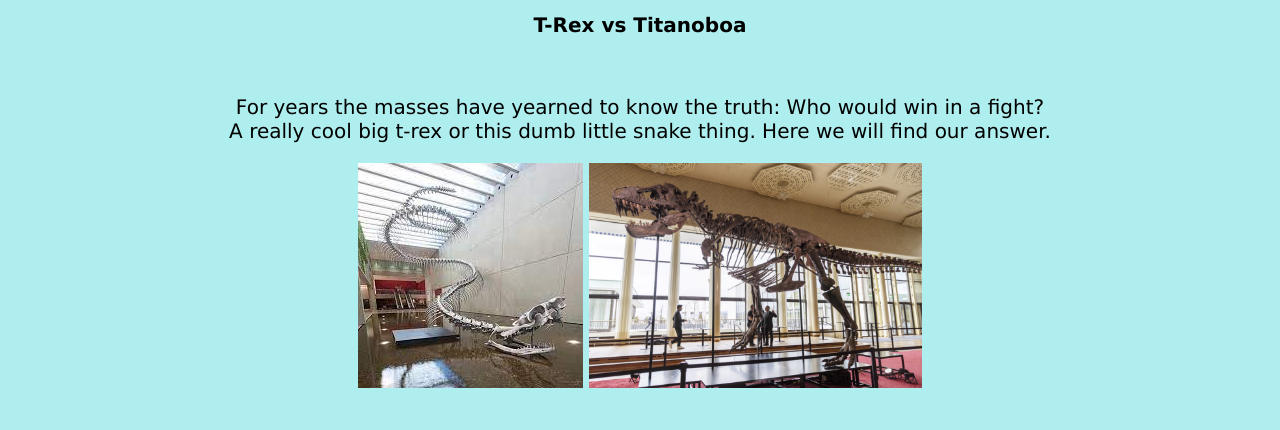
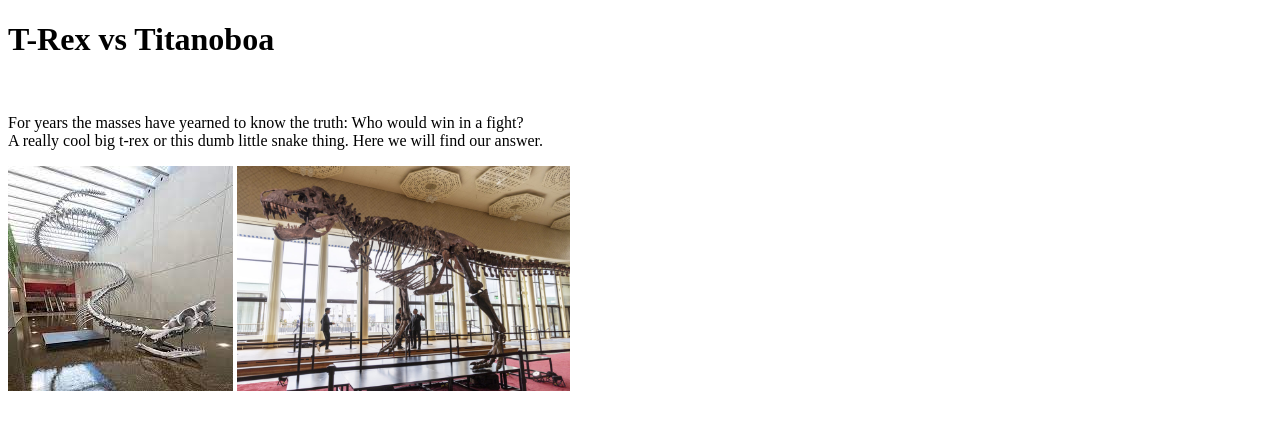
Before and after one commit to coconut318/Website-Testing, a plain HTML site: page index.html in a window 1280 px wide. Drawn offline with Linux system fonts and the light colour scheme.

Commit message:
Update index.html

```diff
--- a/index.html
+++ b/index.html
@@ -3,19 +3,12 @@
 <html lang="en-US">
   <head>
     <style>
-      * {
-        background-color: PaleTurquoise;
-        font-family: Verdana;
-        font-size: 20px;
-        text-align: center;
-      }
-
     </style>
     <title>Spits4Bits</title>
   </head>
 
   <body>
-    <h1>T-Rex vs Titanoboa</h1>
+    <h1 font-size: 40px>T-Rex vs Titanoboa</h1>
     <br>
     <p>For years the masses have yearned to know the truth: Who would win in a fight?
       <br>A really cool big t-rex or this dumb little snake thing. Here we will find our answer.</p>
```
